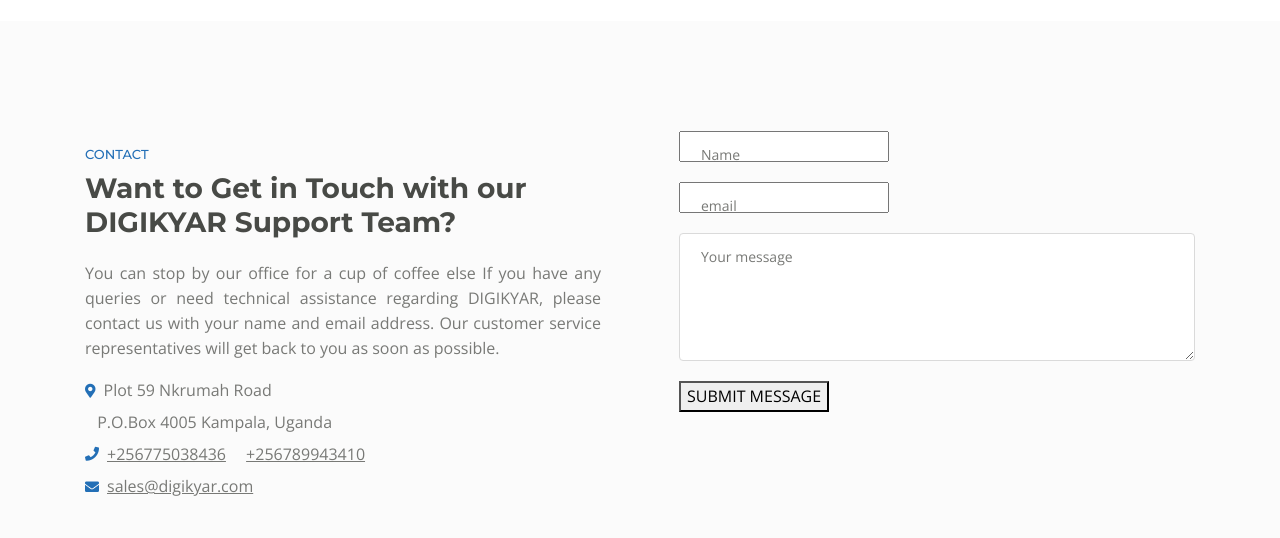
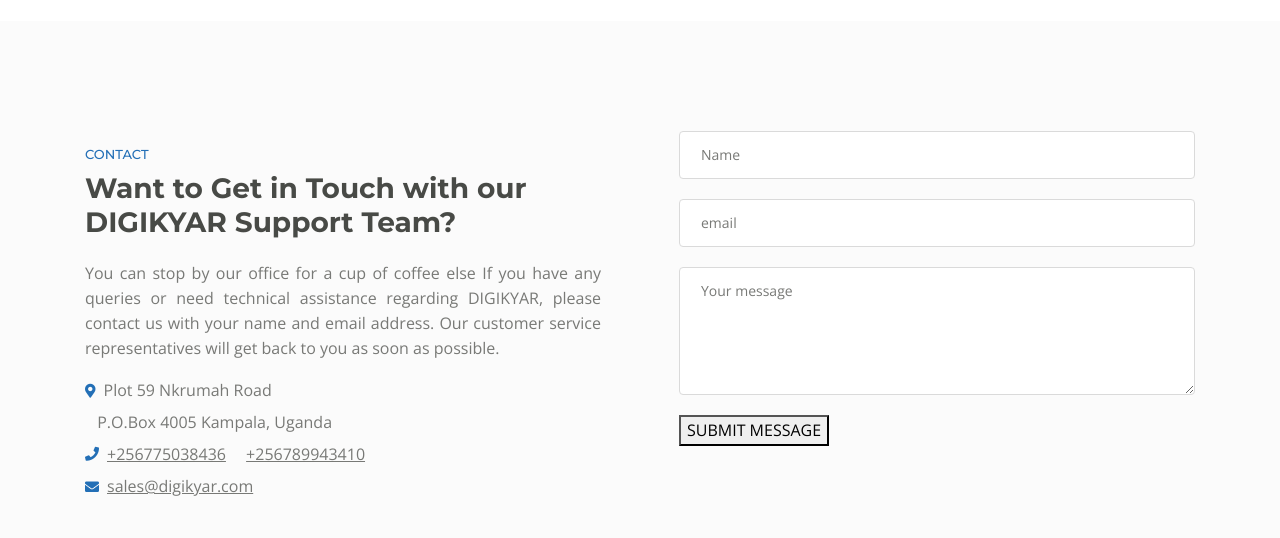
Before and after one commit to kevinkeven/digikyar_main, a plain HTML site: page index.html in a window 1280 px wide. Shown: the part 4240-4778 px from the top of the page. Drawn offline with nearby package versions, Linux system fonts and the light colour scheme.

Commit message:
Update index.html

```diff
--- a/index.html
+++ b/index.html
@@ -491,12 +491,12 @@
 
                     <form action="https://formsubmit.co/8e982624a24df2c110ff48404ad53b04" method="POST">
                         <div class="form-group">
-                            <input type="text" name="name" id="cname" required>
+                            <input type="text" class="form-control-input" name="name" id="cname" required>
                             <label class="label-control" for="cname">Name</label>
                         </div>
 
                         <div class="form-group">
-                            <input type="email" name="email" id="email" required>
+                            <input type="email" class="form-control-input" name="email" id="email" required>
                             <label class="label-control" for="cname">email</label>
                         </div>
 
```
